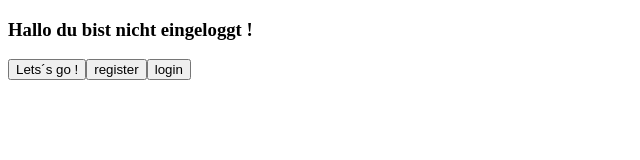
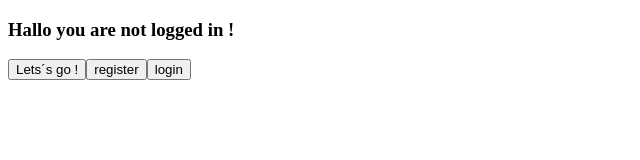
Before and after one commit to Gregor499/timetable-generator, a React (Create React App) app in the folder frontend/: page / in a window 1280 px wide. Shown: the top 160 px of the page, without its empty margins (0-640 px from the left). Built offline with nearby package versions, Linux system fonts and the light colour scheme; no server answers.

Commit message:
fixed initial login status

```diff
--- a/frontend/src/StartPage/StartPage.tsx
+++ b/frontend/src/StartPage/StartPage.tsx
@@ -4,7 +4,7 @@ import axios, {AxiosResponse} from "axios";
 
 export default function StartPage() {
 
-    const [username, setUsername] = useState("du bist nicht eingeloggt !")
+    const [username, setUsername] = useState("")
     const [errorMessage, setErrorMessage] = useState("")
     const [loginStatus, setLoginStatus] = useState(true)
     let token = localStorage.getItem("jwt")
@@ -19,7 +19,7 @@ export default function StartPage() {
             .catch(()=> setErrorMessage(""))
         if (token== null){
             setLoginStatus(false)
-            setUsername("du bist nicht eingeloggt !")
+            setUsername("you are not logged in !")
         }
     })
 
```
